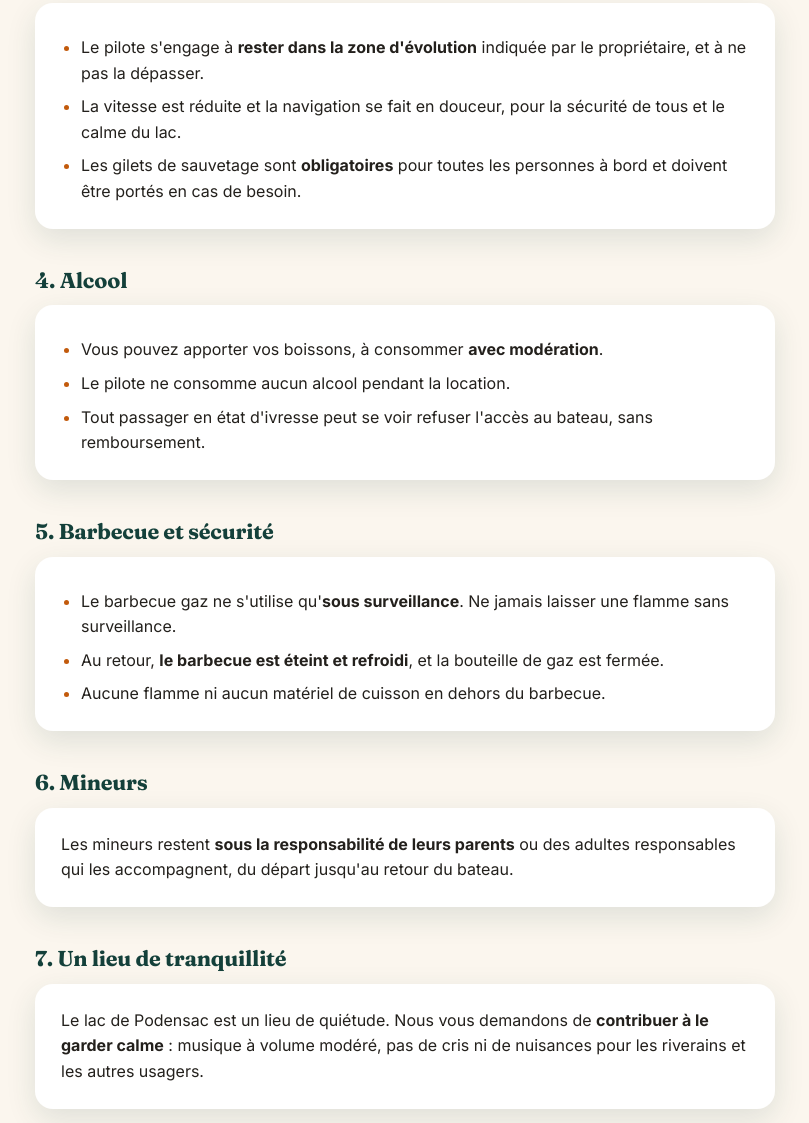
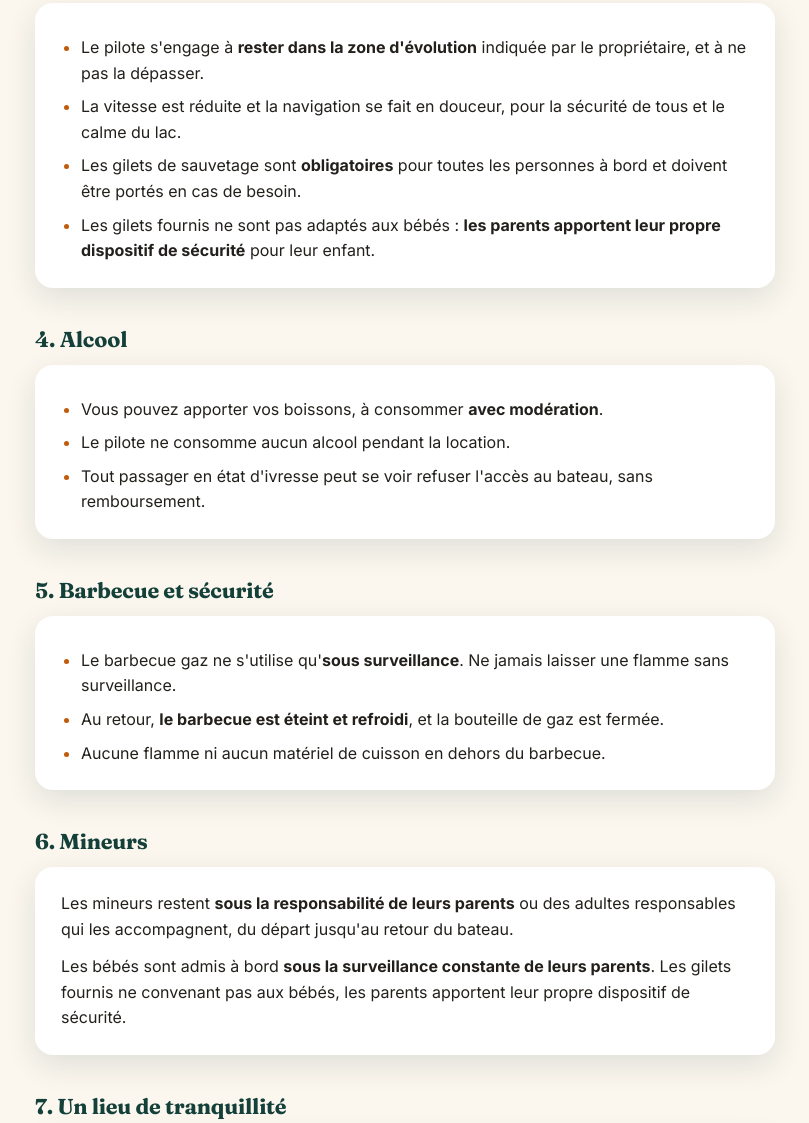
Before and after one commit to JoVdl/bbq-boat-des-graves, a plain HTML site: page reglement.html in a window 1280 px wide. Shown: the part 1310-2433 px from the top of the page, without its empty margins (235-1044 px from the left). Drawn offline with Linux system fonts and the light colour scheme.

Commit message:
Ajoute les règles pour les bébés à bord
Co-Authored-By: Claude Haiku 5.5 <noreply@anthropic.com>
Claude-Session: https://claude.ai/code/session_01JkRNquGwT7LGNjoGrUe6oN

```diff
--- a/reglement.html
+++ b/reglement.html
@@ -90,6 +90,7 @@
           <li>Le pilote s'engage à <strong>rester dans la zone d'évolution</strong> indiquée par le propriétaire, et à ne pas la dépasser.</li>
           <li>La vitesse est réduite et la navigation se fait en douceur, pour la sécurité de tous et le calme du lac.</li>
           <li>Les gilets de sauvetage sont <strong>obligatoires</strong> pour toutes les personnes à bord et doivent être portés en cas de besoin.</li>
+          <li>Les gilets fournis ne sont pas adaptés aux bébés : <strong>les parents apportent leur propre dispositif de sécurité</strong> pour leur enfant.</li>
         </ul>
       </div>
 
@@ -114,6 +115,7 @@
       <h2>6. Mineurs</h2>
       <div class="regle__bloc">
         <p>Les mineurs restent <strong>sous la responsabilité de leurs parents</strong> ou des adultes responsables qui les accompagnent, du départ jusqu'au retour du bateau.</p>
+        <p style="margin-top:12px;">Les bébés sont admis à bord <strong>sous la surveillance constante de leurs parents</strong>. Les gilets fournis ne convenant pas aux bébés, les parents apportent leur propre dispositif de sécurité.</p>
       </div>
 
       <h2>7. Un lieu de tranquillité</h2>
```
